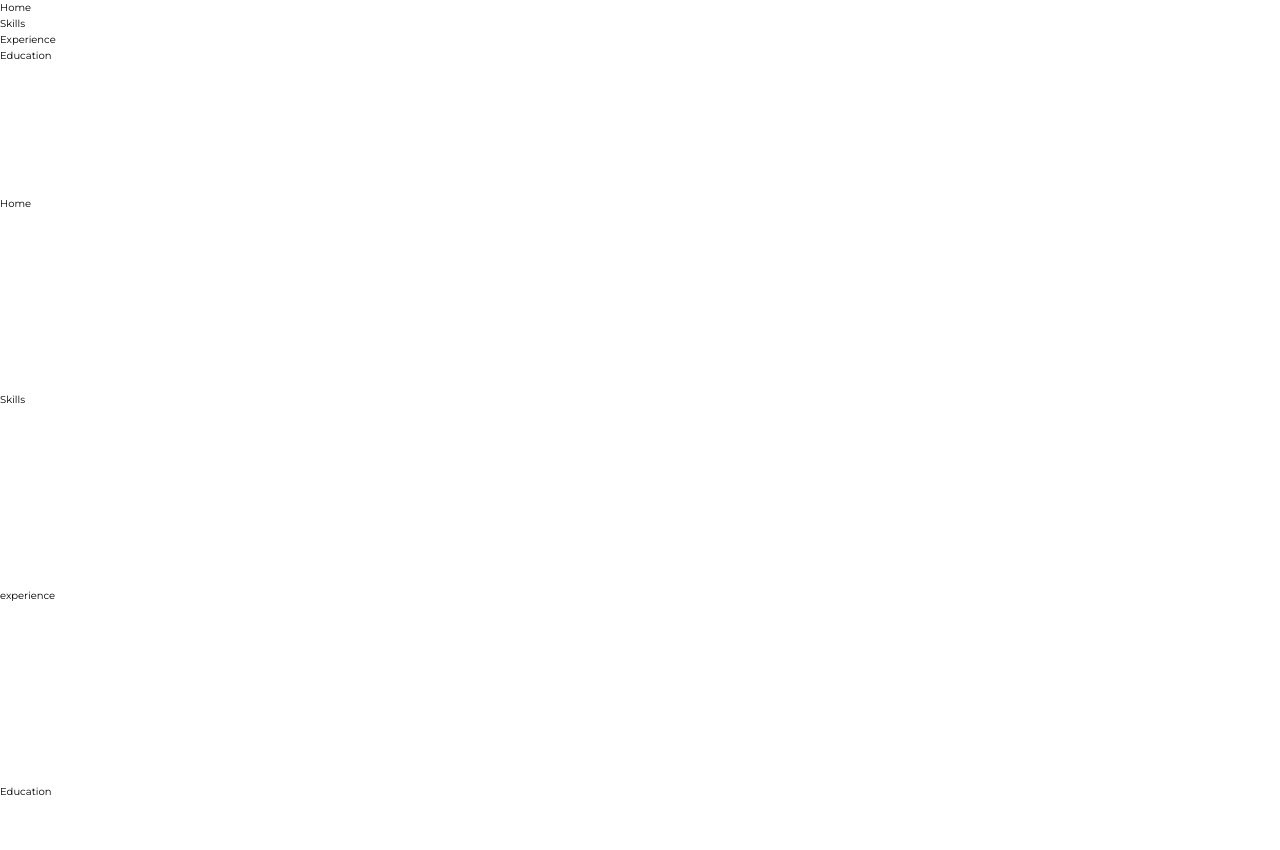
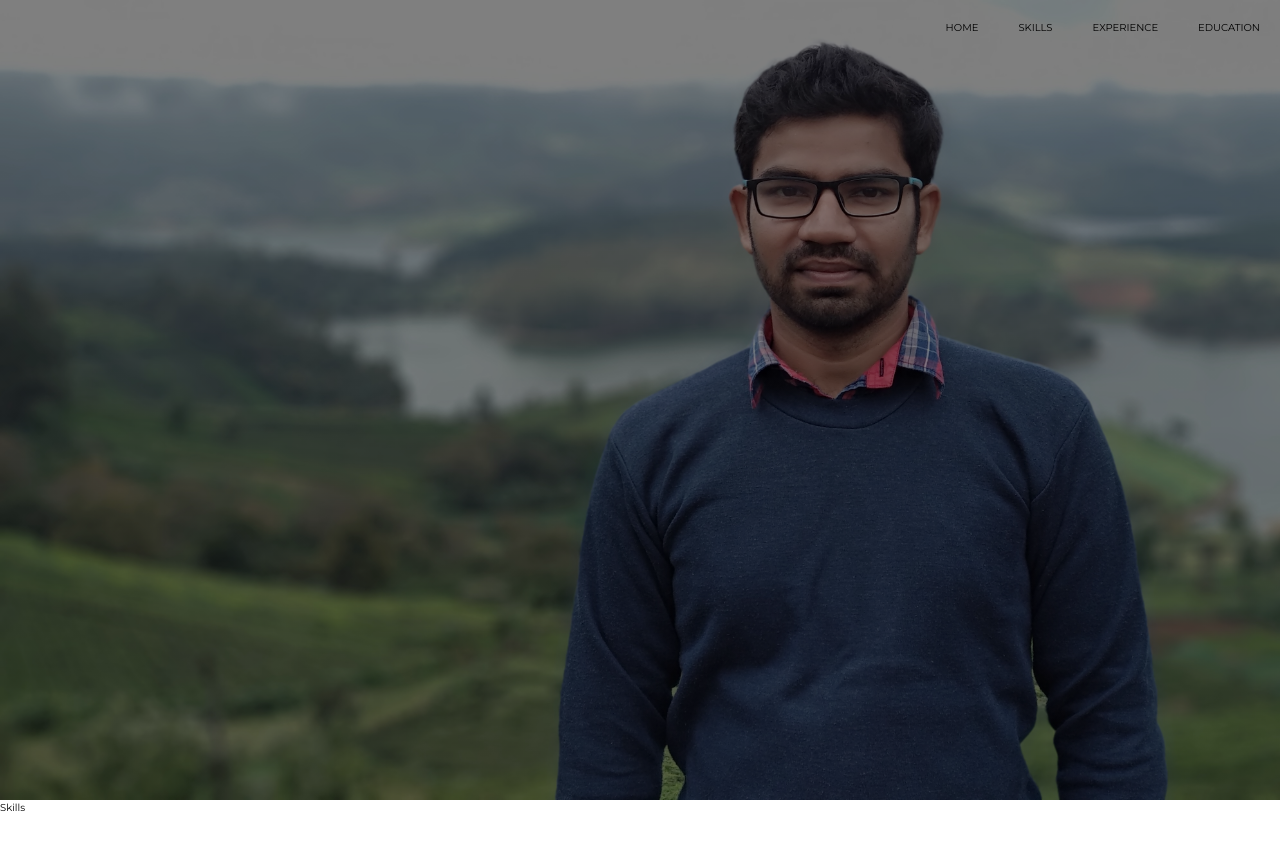
Before and after one commit to aniketDev/my-portfolio, a website: page index.html in a window 1280 px wide. Shown: the top 850 px of the page. Before the commit the page ends 800 px from the top, so only its background shows below. Drawn offline with Linux system fonts and the light colour scheme.

Commit message:
header image and nav menu

```diff
--- a/assets/sass/abstracts/_variables.scss
+++ b/assets/sass/abstracts/_variables.scss
@@ -22,3 +22,4 @@
 }
 
 // Sass variables
+$header-image: url(/assets/images/header-image.jpg);
--- /dev/null
+++ b/assets/sass/components/_navmenu.scss
@@ -0,0 +1,16 @@
+.navmenu {
+    position: fixed;
+    text-transform: uppercase;
+    justify-self: end;
+
+    ul {
+        display: flex;
+        flex-direction: row;
+        list-style: none;
+
+        li {
+            padding: 1rem;
+            margin: 1rem;
+        }
+    }
+}
--- a/assets/sass/layout/_grid.scss
+++ b/assets/sass/layout/_grid.scss
@@ -4,8 +4,8 @@
     grid-template-rows: repeat(4, 1fr);
     grid-template-columns: 1fr;
     grid-gap: 0;
-    grid-template-areas: "head"
-        "skill"
-        "exp"
-        "edu";
+    // grid-template-areas: "head"
+    //     "skill"
+    //     "exp"
+    //     "edu";
 }
--- a/assets/sass/pages/_index.scss
+++ b/assets/sass/pages/_index.scss
@@ -0,0 +1,8 @@
+#header {
+
+    .header-image {
+        background-image: linear-gradient(to right, rgba(0, 0, 0, 0.5), rgba(0, 0, 0, 0.5)), $header-image;
+        background-size: cover;
+        height: 100vh;
+    }
+}
--- a/assets/sass/style.scss
+++ b/assets/sass/style.scss
@@ -7,7 +7,7 @@
 @import "base/typography";
 
 @import "components/button";
-@import "components/components";
+@import "components/navmenu";
 
 @import "layout/grid";
 @import "layout/flexbox";
--- a/index.html
+++ b/index.html
@@ -25,7 +25,7 @@
     <!-- Main Container -->
     <div class="container">
         <!-- Navigation Section -->
-        <nav>
+        <nav class="navmenu">
             <ul>
                 <li>Home</li>
                 <li>Skills</li>
@@ -36,7 +36,7 @@
 
         <!-- Header Section -->
         <section id="header">
-            Home
+            <div class="header-image"></div>
         </section>
 
         <!-- Skills Section -->
```
Also changed, not shown: assets/css/style.css, assets/css/style.min.css, assets/images/header-image.jpg (added), assets/sass/components/_components.scss (deleted), 2 other files.
